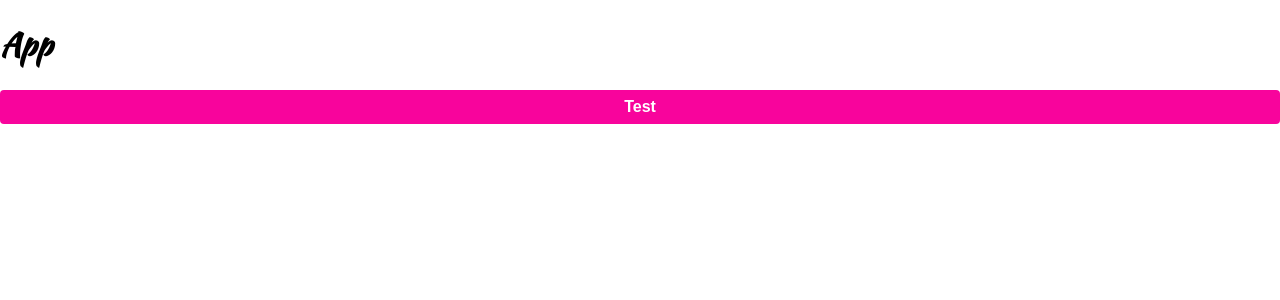
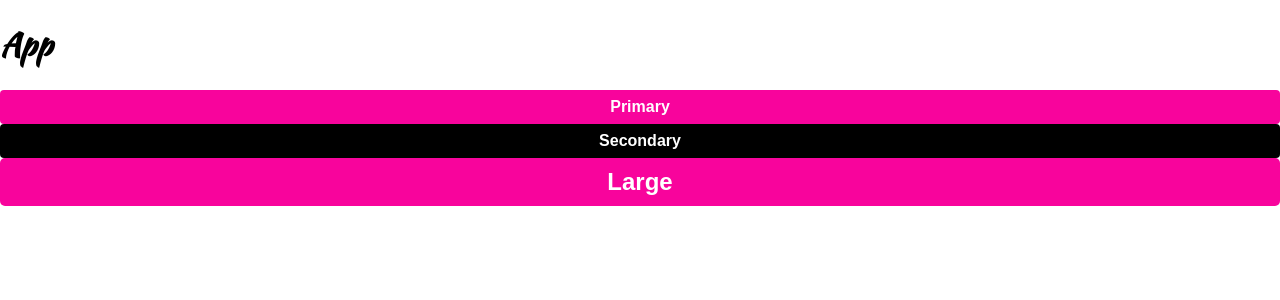
Before and after one commit to redeyedev-208/ga-styled-components-v5, a React (Create React App) app: page / in a window 1280 px wide. Shown: the top 300 px of the page. Built offline with nearby package versions, Linux system fonts and the light colour scheme.

Commit message:
added css helper to button, with notes on appropriate usage

```diff
--- a/src/components/App.js
+++ b/src/components/App.js
@@ -17,7 +17,9 @@ function App() {
     <>
       <GlobalStyle />
       <h1>App</h1>
-      <Button>Test</Button>
+      <Button>Primary</Button>
+      <Button secondary>Secondary</Button>
+      <Button large>Large</Button>
     </>
   );
 }
--- a/src/components/common/Button.js
+++ b/src/components/common/Button.js
@@ -1,17 +1,45 @@
-import styled from 'styled-components';
+import styled, { css } from 'styled-components';
 
 // Back ticks are called template literals.
 // They allow you to embed variables and expressions
 // into a string by wrapping them in ${}.
+// This allows us access to the props that are passed to the component.
 // It is a different way to call a function.
+// Note: Also when we add props to a componen
+// Note: It actually is adding an attribute to the component and not a prop.
+
+// Explanation of what is the main benefit of Styled Components: But with a component that is
+// Styled components allow us not to have to write
+// what is below. It is a function that returns a component.
+// const Button2 = ({children}) => {
+//   return (
+//     <Button>{children}</Button>
+//   );
+// }
+
 const Button = styled.button`
   color: white;
-  background: #f8049c;
+  background: ${(props) => (props.secondary ? 'black' : '#f8049c')};
+  /* background: #f8049c; */
   font-weight: bold;
-  padding: 8px;
-  border-radius: 4px;
+  // Don't write compost like this, no syntax highlighting is available.
+  // It also looks ugly.
+  // Css helper functions are available to accomplish this.
+  /* ${(p) => (p.large ? 'padding:8px; font-size:1.5em;' : '')} */
+  /* CSS Helpers Example: */
+  ${(p) =>
+    p.large
+      ? css`
+          padding: 10px;
+          border-radius: 5px;
+          font-size: 1.5em;
+        `
+      : css`
+          padding: 8px;
+          border-radius: 4px;
+          font-size: 1em;
+        `}
   box-shadow: none;
-  font-size: 1em;
   border: none;
   width: 100%;
   display: block;
@@ -23,14 +51,5 @@ const Button = styled.button`
   }
 `;
 
-// Explanation of the above: But with a component that is
-// Styled components allow us not to have to write
-// what is below. It is a function that returns a component.
-// const Button2 = ({children}) => {
-//   return (
-//     <Button>{children}</Button>
-//   );
-// }
-
 // This is a named export. It is a way to export multiple things
 export { Button };
```
